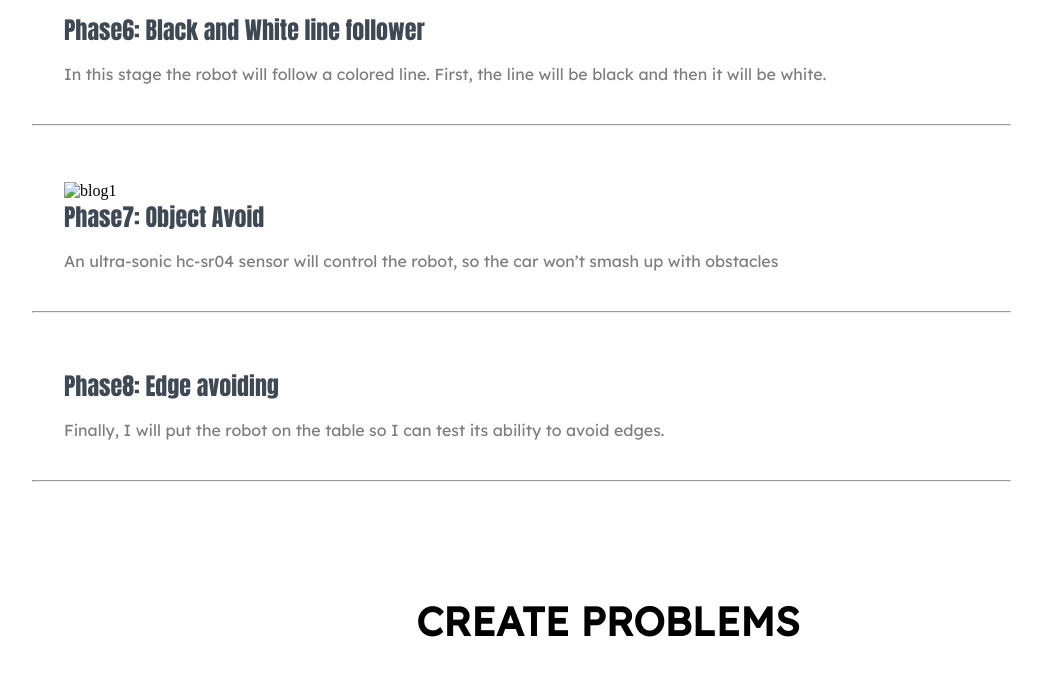
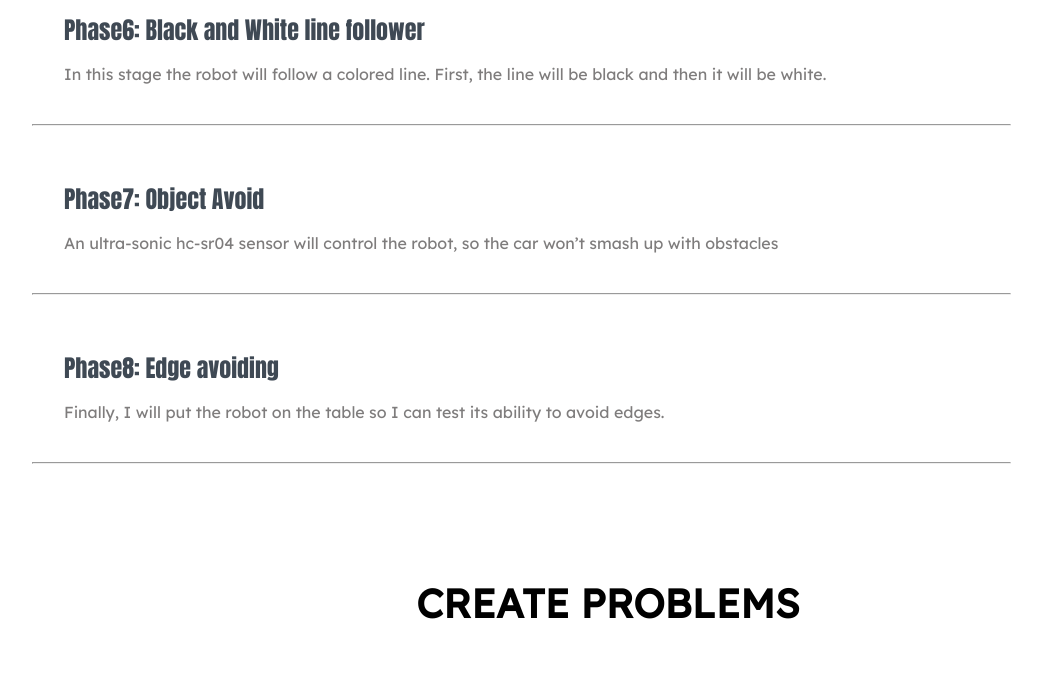
Before and after one commit to marounalkattar/portfolio, a plain HTML site: page index.html in a window 1280 px wide. Shown: the part 5544-6219 px from the top of the page, without its empty margins (32-1074 px from the left). Drawn offline with Linux system fonts and the light colour scheme.

Commit message:
Update index.html

```diff
--- a/index.html
+++ b/index.html
@@ -228,9 +228,7 @@
 
                         </div>
                         <div class="post-title">
-                               <div>
-                                <img src="WhatsApp Video 2022-02-03 at 9.22.34 PM.mp4" class="img" alt="blog1">
-                            </div>
+
                             <a href="#">Phase7: Object Avoid </a>
                             <p>An ultra-sonic hc-sr04 sensor will control the robot, so the car won’t smash up with obstacles
                                  </p>
```
